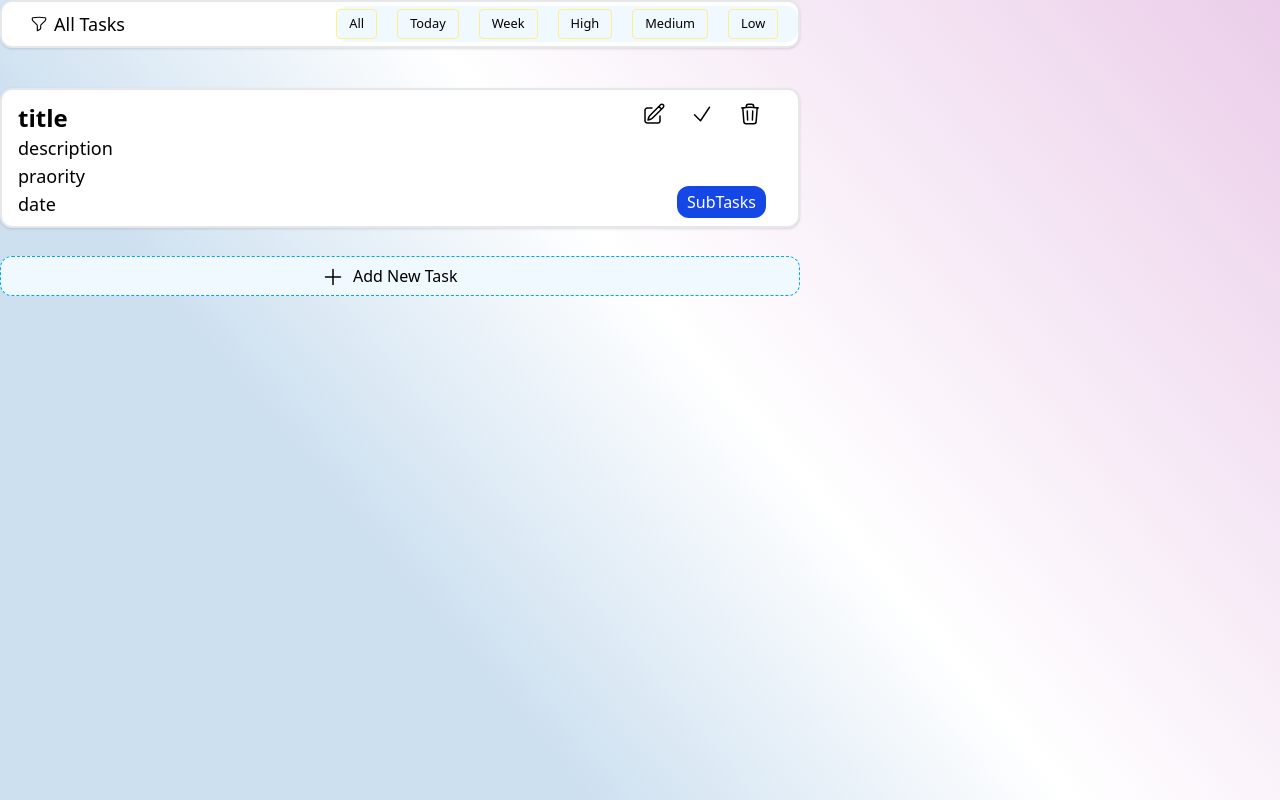
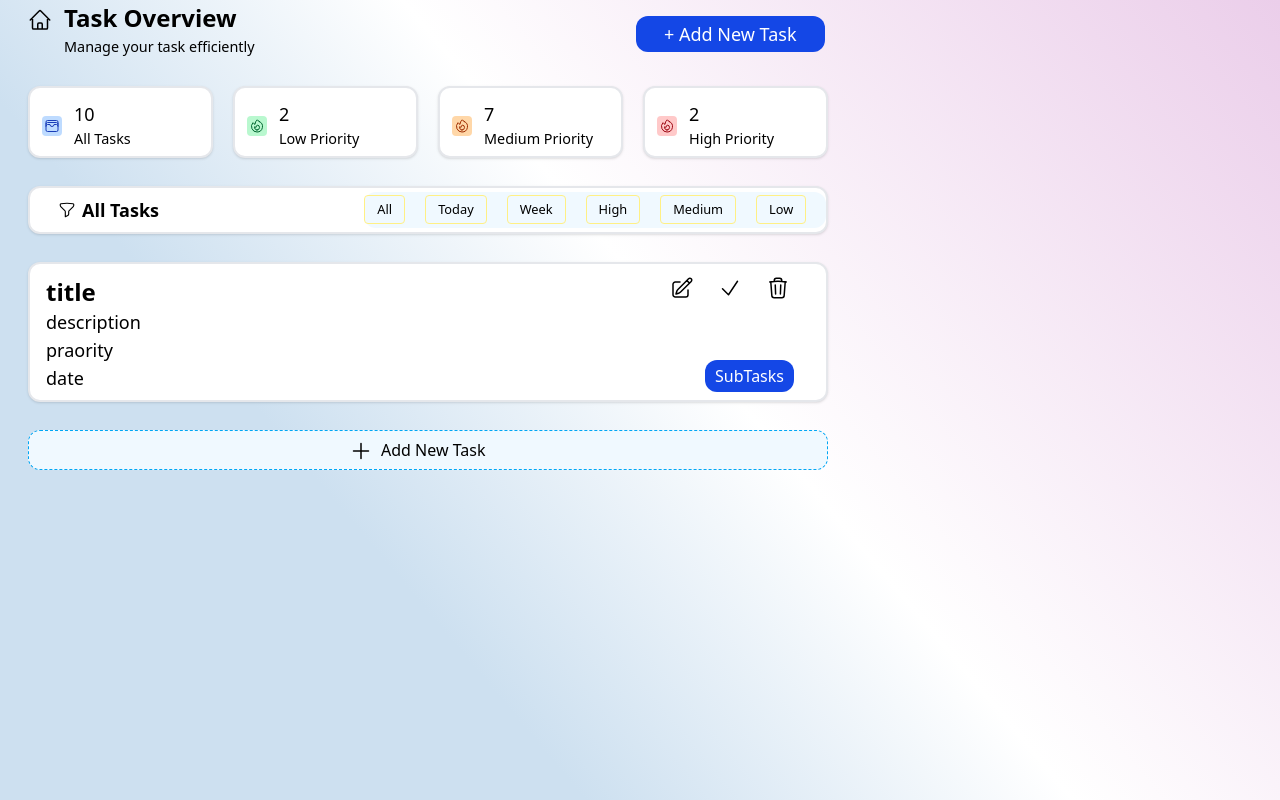
Before and after one commit to maheshray1221/Task-Manager, a React (Vite) app in the folder Frontend/: page / in a window 1280 px wide. Built offline with nearby package versions, Linux system fonts and the light colour scheme.

Commit message:
complete taskoverview

```diff
--- a/Frontend/src/components/TaskList.jsx
+++ b/Frontend/src/components/TaskList.jsx
@@ -5,7 +5,7 @@ export default function TaskList() {
     <div>
       <div
         className="flex lg:justify-between lg:w-200 lg:h-12 bg-white lg:rounded-xl border-2
-      lg:shadow-sm border-gray-200"
+      lg:shadow-sm border-gray-200 lg:mt-7"
       >
         <div className="flex lg:gap-1.5 lg:w-[33%] lg:ml-7 items-center">
           <svg
@@ -23,7 +23,7 @@ export default function TaskList() {
             />
           </svg>
 
-          <h1 className="lg:text-lg ">All Tasks</h1>
+          <h1 className="lg:text-lg lg:font-semibold ">All Tasks</h1>
         </div>
         <div className="flex lg:w-[65%] lg:h-9 lg:gap-5 items-center lg:ml-18 lg:mt-1 lg:text-[0.80rem] rounded-xl bg-sky-50">
           <p className="border border-yellow-200 lg:px-3 lg:py-1 rounded-sm">
@@ -49,9 +49,9 @@ export default function TaskList() {
 
       <div className="lg:w-200 lg:min-h-vh">
         {/* task component  yha se loop start hoga*/}
-        <div className=" lg:w-200 lg:min-h-35  lg:mt-10 bg-white lg:rounded-xl border-2 lg:shadow-sm border-gray-200 ">
+        <div className=" lg:w-200 lg:min-h-35  lg:mt-7 bg-white lg:rounded-xl border-2 lg:shadow-sm border-gray-200 ">
           <div className="flex lg:justify-between lg:mt-3 lg:ml-4">
-            <h1 className="lg:text-2xl lg:font-bold">title</h1>
+            <h1 className="lg:text-2xl lg:font-semibold">title</h1>
             <div className="flex lg:w-[20%] lg:gap-6">
               <svg
                 xmlns="http://www.w3.org/2000/svg"
--- a/Frontend/src/components/TaskOverview.jsx
+++ b/Frontend/src/components/TaskOverview.jsx
@@ -1,5 +1,149 @@
 import React from "react";
+import TaskList from "./TaskList";
 
 export default function TaskOverview() {
-  return <div>TaskOverview</div>;
+  return (
+    <div className="lg:w-200 lg:min-h-screen lg:ml-7">
+      <div className="">
+        <div className="flex lg:justify-between">
+          <div className="flex lg:gap-3">
+            <svg
+              xmlns="http://www.w3.org/2000/svg"
+              fill="none"
+              viewBox="0 0 24 24"
+              strokeWidth={1.5}
+              stroke="currentColor"
+              className="size-6 mt-2"
+            >
+              <path
+                strokeLinecap="round"
+                strokeLinejoin="round"
+                d="m2.25 12 8.954-8.955c.44-.439 1.152-.439 1.591 0L21.75 12M4.5 9.75v10.125c0 .621.504 1.125 1.125 1.125H9.75v-4.875c0-.621.504-1.125 1.125-1.125h2.25c.621 0 1.125.504 1.125 1.125V21h4.125c.621 0 1.125-.504 1.125-1.125V9.75M8.25 21h8.25"
+              />
+            </svg>
+
+            <div>
+              <h1 className="lg:text-[1.5rem] lg:font-bold ">Task Overview</h1>
+              <p className="lg:text-[0.90rem] ">Manage your task efficiently</p>
+            </div>
+          </div>
+
+          <div className="lg:w-[24%] lg:mt-4">
+            <button className="lg:px-7 lg:py-1 bg-blue-700 rounded-xl text-white lg:text-lg">
+              + Add New Task
+            </button>
+          </div>
+        </div>
+
+        <div className="flex justify-around lg:mt-7 ">
+          <div className="bg-white lg:w-50 lg:h-18 lg:rounded-xl flex border-2 lg:shadow-sm border-gray-200">
+            <div className="bg-blue-200 lg:w-5 lg:h-5 lg:mt-7 lg:ml-3 lg:rounded-sm">
+              <svg
+                xmlns="http://www.w3.org/2000/svg"
+                fill="none"
+                viewBox="0 0 24 24"
+                strokeWidth={1.5}
+                stroke="currentColor"
+                className="size-4 relative top-0.5 left-0.5 text-blue-800"
+              >
+                <path
+                  strokeLinecap="round"
+                  strokeLinejoin="round"
+                  d="M21 12a2.25 2.25 0 0 0-2.25-2.25H15a3 3 0 1 1-6 0H5.25A2.25 2.25 0 0 0 3 12m18 0v6a2.25 2.25 0 0 1-2.25 2.25H5.25A2.25 2.25 0 0 1 3 18v-6m18 0V9M3 12V9m18 0a2.25 2.25 0 0 0-2.25-2.25H5.25A2.25 2.25 0 0 0 3 9m18 0V6a2.25 2.25 0 0 0-2.25-2.25H5.25A2.25 2.25 0 0 0 3 6v3"
+                />
+              </svg>
+            </div>
+            <div className="lg:ml-3 lg:mt-3">
+              <h1 className="lg:text-lg">10</h1>
+              <p className="lg:text-[0.90rem]">All Tasks</p>
+            </div>
+          </div>
+          <div className="bg-white lg:w-50 lg:h-18 lg:rounded-xl lg:ml-5 flex border-2 lg:shadow-sm border-gray-200">
+            <div className="bg-green-200 lg:w-5 lg:h-5 lg:mt-7 lg:ml-3 lg:rounded-sm">
+              <svg
+                xmlns="http://www.w3.org/2000/svg"
+                fill="none"
+                viewBox="0 0 24 24"
+                strokeWidth={1.5}
+                stroke="currentColor"
+                className="size-4 relative top-0.5 left-0.5 text-green-800"
+              >
+                <path
+                  strokeLinecap="round"
+                  strokeLinejoin="round"
+                  d="M15.362 5.214A8.252 8.252 0 0 1 12 21 8.25 8.25 0 0 1 6.038 7.047 8.287 8.287 0 0 0 9 9.601a8.983 8.983 0 0 1 3.361-6.867 8.21 8.21 0 0 0 3 2.48Z"
+                />
+                <path
+                  strokeLinecap="round"
+                  strokeLinejoin="round"
+                  d="M12 18a3.75 3.75 0 0 0 .495-7.468 5.99 5.99 0 0 0-1.925 3.547 5.975 5.975 0 0 1-2.133-1.001A3.75 3.75 0 0 0 12 18Z"
+                />
+              </svg>
+            </div>
+            <div className="lg:ml-3 lg:mt-3">
+              <h1 className="lg:text-lg">2</h1>
+              <p className="lg:text-[0.90rem]">Low Priority</p>
+            </div>
+          </div>
+          <div className="bg-white lg:w-50 lg:h-18 lg:rounded-xl lg:ml-5 flex border-2 lg:shadow-sm border-gray-200">
+            <div className="bg-orange-200 lg:w-5 lg:h-5 lg:mt-7 lg:ml-3 lg:rounded-sm">
+              <svg
+                xmlns="http://www.w3.org/2000/svg"
+                fill="none"
+                viewBox="0 0 24 24"
+                strokeWidth={1.5}
+                stroke="currentColor"
+                className="size-4 relative top-0.5 left-0.5 text-orange-800"
+              >
+                <path
+                  strokeLinecap="round"
+                  strokeLinejoin="round"
+                  d="M15.362 5.214A8.252 8.252 0 0 1 12 21 8.25 8.25 0 0 1 6.038 7.047 8.287 8.287 0 0 0 9 9.601a8.983 8.983 0 0 1 3.361-6.867 8.21 8.21 0 0 0 3 2.48Z"
+                />
+                <path
+                  strokeLinecap="round"
+                  strokeLinejoin="round"
+                  d="M12 18a3.75 3.75 0 0 0 .495-7.468 5.99 5.99 0 0 0-1.925 3.547 5.975 5.975 0 0 1-2.133-1.001A3.75 3.75 0 0 0 12 18Z"
+                />
+              </svg>
+            </div>
+            <div className="lg:ml-3 lg:mt-3">
+              <h1 className="lg:text-lg">7</h1>
+              <p className="lg:text-[0.90rem]">Medium Priority</p>
+            </div>
+          </div>
+          <div className="bg-white lg:w-50 lg:h-18 lg:rounded-xl lg:ml-5 flex border-2 lg:shadow-sm border-gray-200">
+            <div className="bg-red-200 lg:w-5 lg:h-5 lg:mt-7 lg:ml-3 lg:rounded-sm">
+              <svg
+                xmlns="http://www.w3.org/2000/svg"
+                fill="none"
+                viewBox="0 0 24 24"
+                strokeWidth={1.5}
+                stroke="currentColor"
+                className="size-4 relative top-0.5 left-0.5 text-red-800"
+              >
+                <path
+                  strokeLinecap="round"
+                  strokeLinejoin="round"
+                  d="M15.362 5.214A8.252 8.252 0 0 1 12 21 8.25 8.25 0 0 1 6.038 7.047 8.287 8.287 0 0 0 9 9.601a8.983 8.983 0 0 1 3.361-6.867 8.21 8.21 0 0 0 3 2.48Z"
+                />
+                <path
+                  strokeLinecap="round"
+                  strokeLinejoin="round"
+                  d="M12 18a3.75 3.75 0 0 0 .495-7.468 5.99 5.99 0 0 0-1.925 3.547 5.975 5.975 0 0 1-2.133-1.001A3.75 3.75 0 0 0 12 18Z"
+                />
+              </svg>
+            </div>
+            <div className="lg:ml-3 lg:mt-3">
+              <h1 className="lg:text-lg">2</h1>
+              <p className="lg:text-[0.90rem]">High Priority</p>
+            </div>
+          </div>
+        </div>
+      </div>
+      <div>
+        <TaskList />
+      </div>
+    </div>
+  );
 }
--- a/Frontend/src/pages/dashboard.jsx
+++ b/Frontend/src/pages/dashboard.jsx
@@ -8,8 +8,8 @@ export default function Desboard() {
   return (
     <>
       {/* <Sidebar /> */}
-      {/* <TaskOverview />  */}
-      <TaskList />
+      <TaskOverview />
+      {/* <TaskList /> */}
       {/* <TaskStatics /> */}
     </>
   );
```
